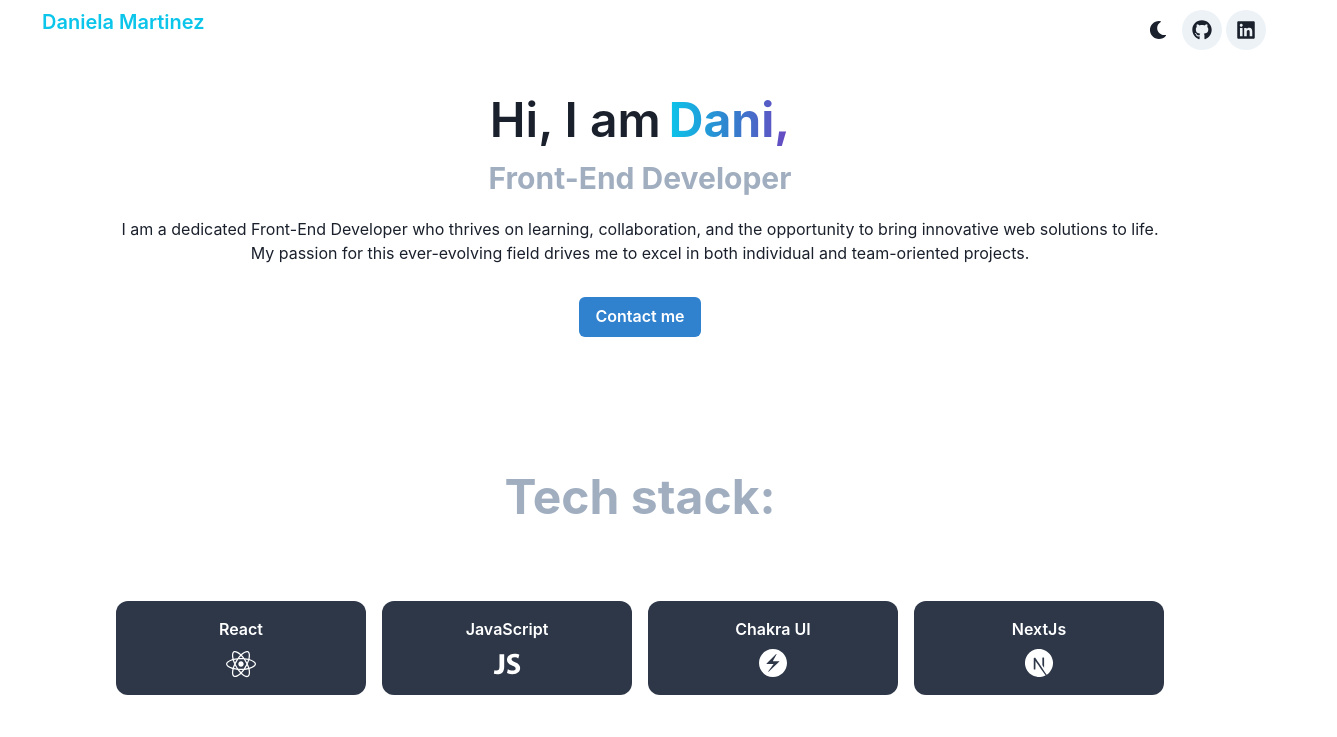
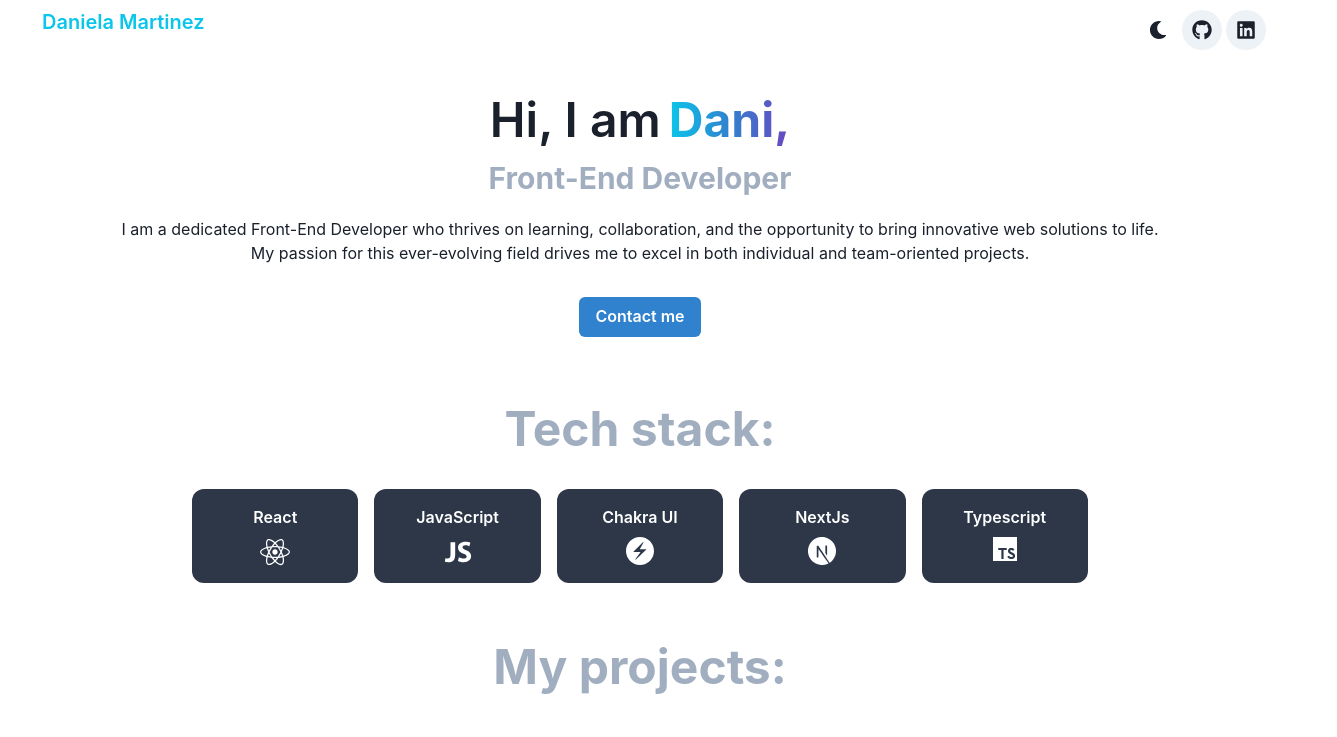
Before and after one commit to DanMartinez01/Portfolio-with-Chakra-IU, a React (Create React App) app: page / in a window 1280 px wide. Shown: the top 737 px of the page, 1337 px wide, since content can reach past the window. Built offline with nearby package versions, Linux system fonts and the light colour scheme.

Commit message:
add new tech to stack

```diff
--- a/src/components/TechStack.js
+++ b/src/components/TechStack.js
@@ -1,81 +1,172 @@
 import React from 'react';
-import { Text, Flex, Heading, Box, Stack } from "@chakra-ui/layout"
+import { Text, Flex, Heading, Box, Stack } from '@chakra-ui/layout';
 import { Icon } from '@chakra-ui/react';
 import { useMediaQuery } from '@chakra-ui/media-query';
 import { FaReact } from 'react-icons/fa';
 import { IoLogoJavascript } from 'react-icons/io';
-
-
+import { SiTypescript } from 'react-icons/si';
 
 export const TechStack = () => {
-    const [isNotSmallerScreen] = useMediaQuery("(min-width:1200px)");
+  const [isNotSmallerScreen] = useMediaQuery('(min-width:1200px)');
   return (
-        <Flex direction={isNotSmallerScreen ? "row" : "column"} >
-            <Box alignSelf="center" px="12" py="8" margin="auto" >
-                <Heading fontWeight="bold" color="gray.400" size="2xl" textAlign="center" p={isNotSmallerScreen ? "12" : "0"}>
+    <Flex
+      direction={isNotSmallerScreen ? 'row' : 'column'}
+      margin="auto"
+      justifyContent="center"
+    >
+      <Box
+        alignSelf="center"
+        px="2"
+        py="2"
+        width="70%"
+        flexWrap="wrap"
+        margin="auto"
+        justifyContent="center"
+      >
+        <Heading
+          fontWeight="bold"
+          color="gray.400"
+          size="2xl"
+          textAlign="center"
+          p={isNotSmallerScreen ? '1' : '0'}
+        >
           Tech stack:
         </Heading>
-                <Flex direction={isNotSmallerScreen ? "row" : "column"} m="8px" p="16px" textAlign="center">
-                    <Box w="250px" rounded="12px" bg="gray.700" m="8px" _hover={{
-                        bg: "gray.600",
-                        mt: "2px"
-                    }}>
+        <Flex
+          direction={isNotSmallerScreen ? 'row' : 'column'}
+          m="8px"
+          p="16px"
+          textAlign="center"
+        >
+          <Box
+            w="250px"
+            rounded="12px"
+            bg="gray.700"
+            m="8px"
+            _hover={{
+              bg: 'gray.600',
+              mt: '2px',
+            }}
+          >
             <Stack align="baseline" alignItems="center" p="16px">
-                            <Text fontWeight="semibold" color="white" size="2xl" textAlign="center">
+              <Text
+                fontWeight="semibold"
+                color="white"
+                size="2xl"
+                textAlign="center"
+              >
                 React
               </Text>
               <FaReact color="white" size="30px" />
             </Stack>
           </Box>
-                    <Box w="250px" rounded="12px" overflow="hidden" bg="gray.700" m="8px" _hover={{
-                        bg: "gray.600",
-                        mt: "2px"
-                    }}>
+          <Box
+            w="250px"
+            rounded="12px"
+            overflow="hidden"
+            bg="gray.700"
+            m="8px"
+            _hover={{
+              bg: 'gray.600',
+              mt: '2px',
+            }}
+          >
             <Stack align="baseline" alignItems="center" p="16px">
-                            <Text fontWeight="semibold" color="white" size="2xl" textAlign="center">
+              <Text
+                fontWeight="semibold"
+                color="white"
+                size="2xl"
+                textAlign="center"
+              >
                 JavaScript
               </Text>
               <IoLogoJavascript color="white" size="30px" />
             </Stack>
           </Box>
-                    <Box w="250px" rounded="12px" overflow="hidden" bg="gray.700" m="8px" _hover={{
-                        bg: "gray.600",
-                        mt: "2px"
-                    }}>
+          <Box
+            w="250px"
+            rounded="12px"
+            overflow="hidden"
+            bg="gray.700"
+            m="8px"
+            _hover={{
+              bg: 'gray.600',
+              mt: '2px',
+            }}
+          >
             <Stack align="baseline" alignItems="center" p="16px">
-                            <Text fontWeight="semibold" color="white" size="3xl" textAlign="center">
+              <Text
+                fontWeight="semibold"
+                color="white"
+                size="3xl"
+                textAlign="center"
+              >
                 Chakra UI
               </Text>
               <Icon viewBox="0 0 24 24" color="white" boxSize="28px">
                 <path
-                                    fill='currentColor'
+                  fill="currentColor"
                   d="M12 0C5.352 0 0 5.352 0 12s5.352 12 12 12 12-5.352 12-12S18.648 0 12 0zm2.8 4.333c.13-.004.248.136.171.278l-3.044 5.58a.187.187 0 00.164.276h5.26c.17 0 .252.207.128.323l-9.22 8.605c-.165.154-.41-.063-.278-.246l4.364-6.021a.187.187 0 00-.151-.296H6.627a.187.187 0 01-.131-.32l8.18-8.123a.182.182 0 01.125-.056z"
                 />
               </Icon>
             </Stack>
           </Box>
-                    <Box w="250px" rounded="12px" overflow="hidden" bg="gray.700" m="8px" _hover={{
-                        bg: "gray.600",
-                        mt: "2px"
-                    }}>
+          <Box
+            w="250px"
+            rounded="12px"
+            overflow="hidden"
+            bg="gray.700"
+            m="8px"
+            _hover={{
+              bg: 'gray.600',
+              mt: '2px',
+            }}
+          >
             <Stack align="baseline" alignItems="center" p="16px">
-                            <Text fontWeight="semibold" color="white" size="3xl" textAlign="center">
+              <Text
+                fontWeight="semibold"
+                color="white"
+                size="3xl"
+                textAlign="center"
+              >
                 NextJs
               </Text>
               {/* <SiChakraui /> */}
               <Icon viewBox="0 0 24 24" color="white" boxSize="28px">
                 <path
-                                    fill='currentColor'
+                  fill="currentColor"
                   d="M11.5725 0c-.1763 0-.3098.0013-.3584.0067-.0516.0053-.2159.021-.3636.0328-3.4088.3073-6.6017 2.1463-8.624 4.9728C1.1004 6.584.3802 8.3666.1082 10.255c-.0962.659-.108.8537-.108 1.7474s.012 1.0884.108 1.7476c.652 4.506 3.8591 8.2919 8.2087 9.6945.7789.2511 1.6.4223 2.5337.5255.3636.04 1.9354.04 2.299 0 1.6117-.1783 2.9772-.577 4.3237-1.2643.2065-.1056.2464-.1337.2183-.1573-.0188-.0139-.8987-1.1938-1.9543-2.62l-1.919-2.592-2.4047-3.5583c-1.3231-1.9564-2.4117-3.556-2.4211-3.556-.0094-.0026-.0187 1.5787-.0235 3.509-.0067 3.3802-.0093 3.5162-.0516 3.596-.061.115-.108.1618-.2064.2134-.075.0374-.1408.0445-.495.0445h-.406l-.1078-.068a.4383.4383 0 01-.1572-.1712l-.0493-.1056.0053-4.703.0067-4.7054.0726-.0915c.0376-.0493.1174-.1125.1736-.143.0962-.047.1338-.0517.5396-.0517.4787 0 .5584.0187.6827.1547.0353.0377 1.3373 1.9987 2.895 4.3608a10760.433 10760.433 0 004.7344 7.1706l1.9002 2.8782.096-.0633c.8518-.5536 1.7525-1.3418 2.4657-2.1627 1.5179-1.7429 2.4963-3.868 2.8247-6.134.0961-.6591.1078-.854.1078-1.7475 0-.8937-.012-1.0884-.1078-1.7476-.6522-4.506-3.8592-8.2919-8.2087-9.6945-.7672-.2487-1.5836-.42-2.4985-.5232-.169-.0176-1.0835-.0366-1.6123-.037zm4.0685 7.217c.3473 0 .4082.0053.4857.047.1127.0562.204.1642.237.2767.0186.061.0234 1.3653.0186 4.3044l-.0067 4.2175-.7436-1.14-.7461-1.14v-3.066c0-1.982.0093-3.0963.0234-3.1502.0375-.1313.1196-.2346.2323-.2955.0961-.0494.1313-.054.4997-.054z"
                 />
               </Icon>
             </Stack>
           </Box>
+          <Box
+            w="250px"
+            rounded="12px"
+            overflow="hidden"
+            bg="gray.700"
+            m="8px"
+            _hover={{
+              bg: 'gray.600',
+              mt: '2px',
+            }}
+          >
+            <Stack align="baseline" alignItems="center" p="16px">
+              <Text
+                fontWeight="semibold"
+                color="white"
+                size="3xl"
+                textAlign="center"
+              >
+                Typescript
+              </Text>
+              <SiTypescript color="white" size="24px" />
+            </Stack>
+          </Box>
         </Flex>
-            </Box >
-        </Flex >
+      </Box>
+    </Flex>
+  );
+};
 
-    )
-}
-
-export default TechStack
+export default TechStack;
```
Lines whose indentation alone changed are shown as unchanged.
